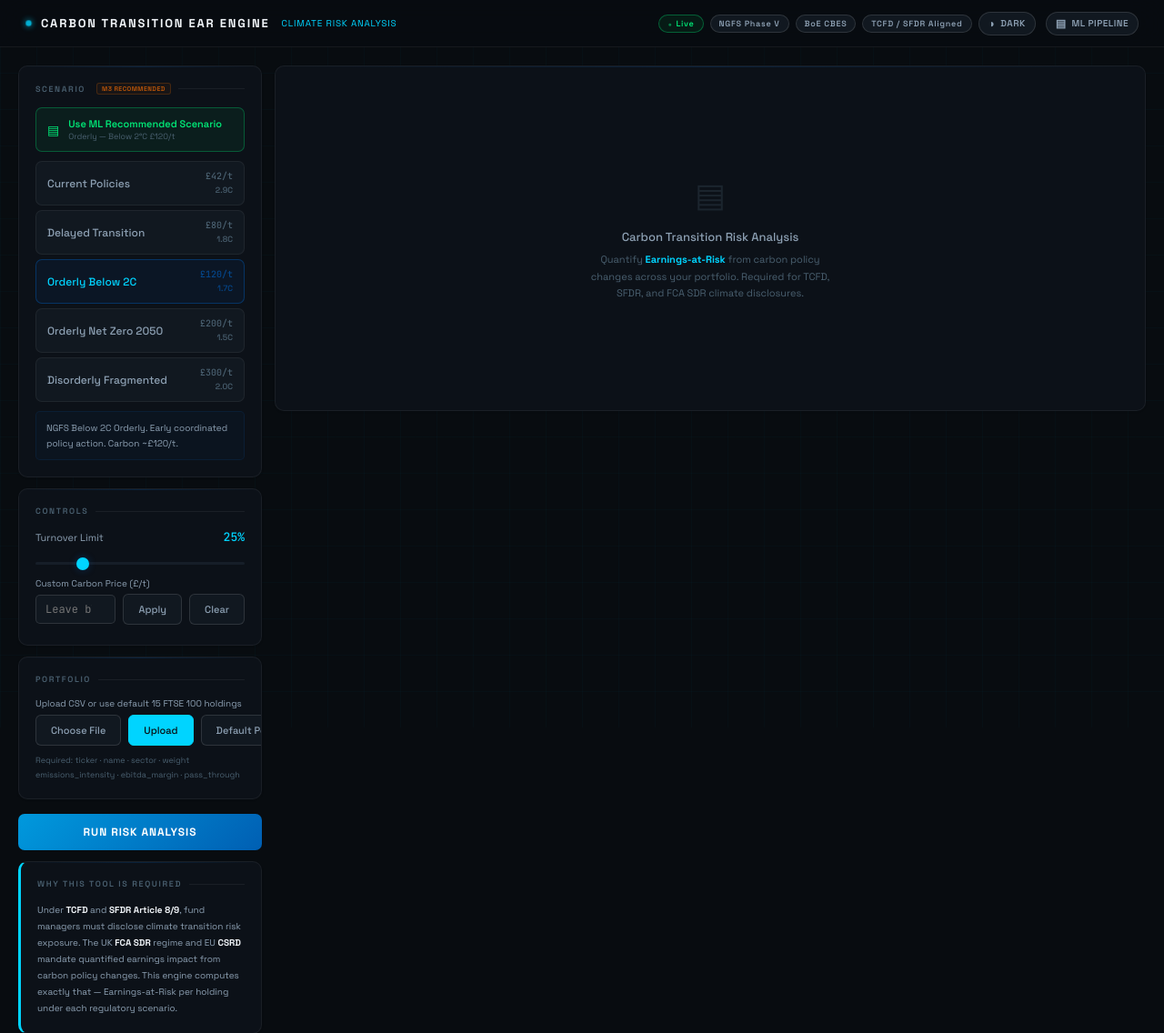
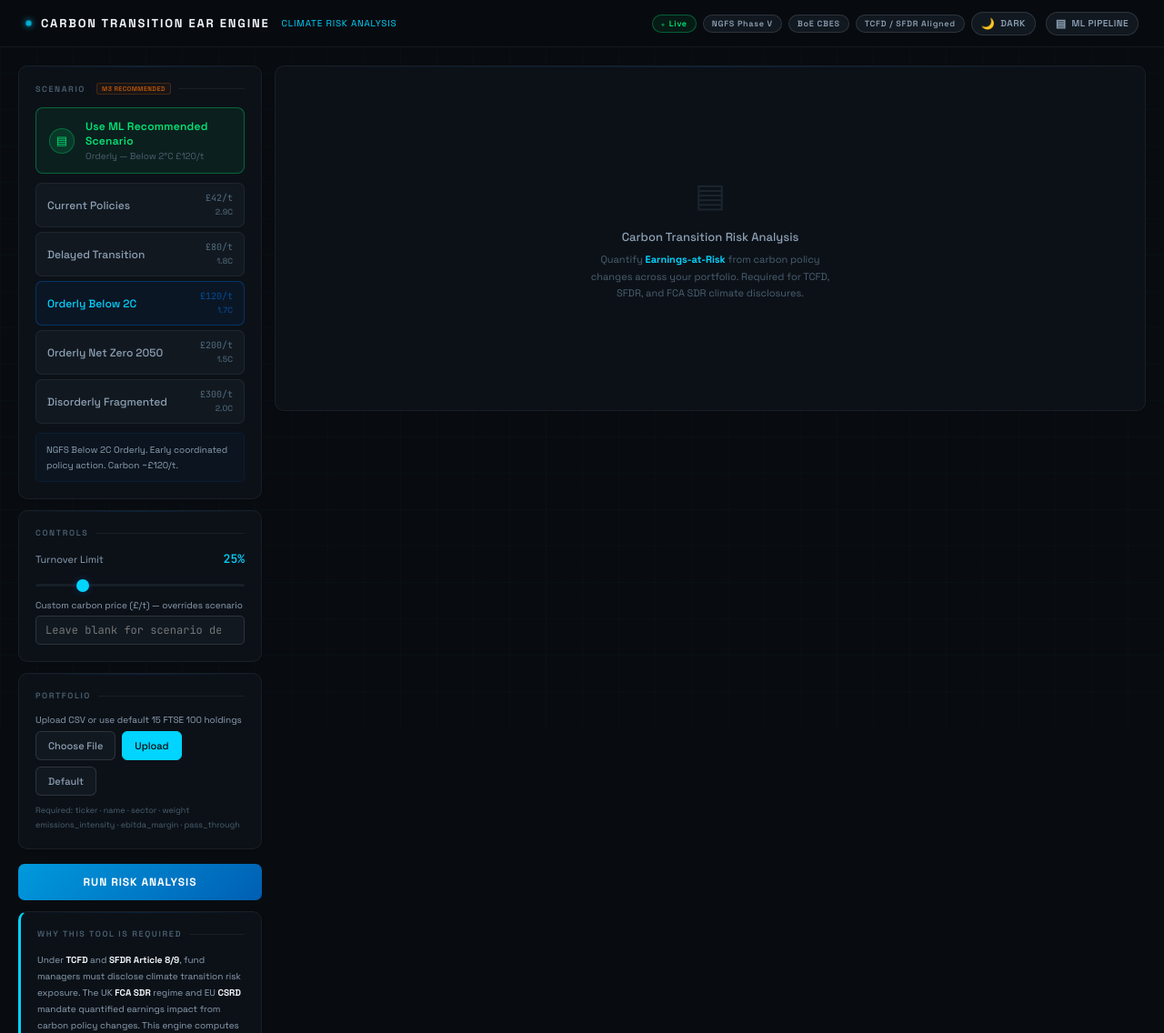
Before and after one commit to 1yr1c/ear-engine, a Flask app: page / in a window 1280 px wide. Shown: the top 1136 px of the page at 91% size. Run offline with Flask 3, Linux system fonts and the light colour scheme; parts of the project's set-up code (start-up, migrations or seed data) failed here and were passed over; some web fonts are replaced.

Commit message:
fix button overflow, shorten Default label, green HMM dot on ml_ready

```diff
--- a/templates/index.html
+++ b/templates/index.html
@@ -56,9 +56,9 @@
     input[type=number]{width:100%;background:var(--bg2);border:1px solid var(--border2);border-radius:5px;color:var(--text);font-family:'JetBrains Mono',monospace;font-size:12px;padding:7px 10px}
     input[type=number]:focus{outline:1px solid var(--accent)}
     /* UPLOAD */
-    .upload-row{display:flex;gap:8px;margin-top:6px;flex-wrap:nowrap}
+    .upload-row{display:flex;gap:7px;margin-top:6px;flex-wrap:wrap}
     .upload-row input[type=file]{display:none}
-    .btnx{background:var(--bg2);border:1px solid var(--border2);border-radius:6px;color:var(--text2);font-family:inherit;font-size:11px;font-weight:500;padding:9px 16px;cursor:pointer;white-space:nowrap;transition:all .15s;flex-shrink:0}
+    .btnx{background:var(--bg2);border:1px solid var(--border2);border-radius:6px;color:var(--text2);font-family:inherit;font-size:11px;font-weight:500;padding:8px 13px;cursor:pointer;white-space:nowrap;transition:all .15s;flex-shrink:0}
     .btnx:hover{border-color:var(--accent);color:var(--accent)}
     .btnx.primary{background:var(--accent);border-color:var(--accent);color:#fff}
     html.dark .btnx.primary{color:#080c10}
@@ -70,15 +70,15 @@
     .run-btn:hover{transform:translateY(-1px);box-shadow:0 6px 24px rgba(0,130,220,.35)}
     .run-btn:disabled{opacity:.35;cursor:not-allowed;transform:none;box-shadow:none}
     /* HMM RECOMMENDED BUTTON */
-    .hmm-rec-btn{width:100%;display:flex;align-items:center;gap:10px;padding:10px 12px;background:rgba(10,124,76,.07);border:1px solid rgba(10,124,76,.35);border-radius:7px;cursor:pointer;font-family:inherit;text-align:left;transition:all .18s;margin-bottom:8px}
-    .hmm-rec-btn:hover{background:rgba(10,124,76,.13);border-color:rgba(10,124,76,.6)}
-    html.dark .hmm-rec-btn{background:rgba(0,230,118,.06);border-color:rgba(0,230,118,.3)}
-    html.dark .hmm-rec-btn:hover{background:rgba(0,230,118,.11);border-color:rgba(0,230,118,.55)}
-    .hmm-rec-icon{font-size:14px;flex-shrink:0;color:#0a7c4c;line-height:1}
-    html.dark .hmm-rec-icon{color:#00e676}
-    .hmm-rec-label{display:block;font-size:11px;font-weight:600;color:#0a7c4c}
+    .hmm-rec-btn{width:100%;display:flex;align-items:center;gap:12px;padding:12px 14px;background:rgba(10,124,76,.08);border:1.5px solid rgba(10,124,76,.4);border-radius:8px;cursor:pointer;font-family:inherit;text-align:left;transition:all .18s}
+    .hmm-rec-btn:hover{background:rgba(10,124,76,.14);border-color:rgba(10,124,76,.7)}
+    html.dark .hmm-rec-btn{background:rgba(0,230,118,.07);border-color:rgba(0,230,118,.35)}
+    html.dark .hmm-rec-btn:hover{background:rgba(0,230,118,.13);border-color:rgba(0,230,118,.6)}
+    .hmm-rec-icon{width:28px;height:28px;border-radius:50%;background:rgba(10,124,76,.15);border:1px solid rgba(10,124,76,.3);display:flex;align-items:center;justify-content:center;font-size:13px;flex-shrink:0;color:#0a7c4c}
+    html.dark .hmm-rec-icon{background:rgba(0,230,118,.12);border-color:rgba(0,230,118,.3);color:#00e676}
+    .hmm-rec-label{display:block;font-size:12px;font-weight:600;color:#0a7c4c;letter-spacing:.02em}
     html.dark .hmm-rec-label{color:#00e676}
-    .hmm-rec-sub{display:block;font-size:9px;color:var(--text3);margin-top:1px}
+    .hmm-rec-sub{display:block;font-size:10px;color:var(--text3);margin-top:2px}
     /* FORMULA */
     .formula{background:var(--bg2);border:1px solid var(--border);border-radius:7px;padding:12px 14px;font-family:'JetBrains Mono',monospace;font-size:10px;color:var(--text3);line-height:2.1;margin-top:4px}
     .formula .op{color:var(--accent);margin:0 3px}
@@ -184,22 +184,6 @@
     .ai-badge::before{content:'◆';font-size:6px}
     .memo-body{font-family:'Instrument Serif',Georgia,serif;font-size:15px;line-height:1.95;color:var(--text2);white-space:pre-wrap}
     .disclaimer{font-size:9px;color:var(--text3);margin-top:14px;padding-top:12px;border-top:1px solid var(--border);line-height:1.7;font-style:italic}
-    /* CHAT */
-    .chat-msg{display:flex;gap:10px;align-items:flex-start}
-    .chat-msg.user{flex-direction:row-reverse}
-    .chat-bubble{padding:9px 13px;border-radius:10px;font-size:12px;line-height:1.6;max-width:85%}
-    .chat-msg.user .chat-bubble{background:var(--accent);color:#fff;border-radius:10px 10px 2px 10px}
-    html.dark .chat-msg.user .chat-bubble{color:#080c10}
-    .chat-msg.ai .chat-bubble{background:var(--bg2);color:var(--text);border:1px solid var(--border);border-radius:10px 10px 10px 2px}
-    .chat-avatar{width:24px;height:24px;border-radius:50%;display:flex;align-items:center;justify-content:center;font-size:10px;flex-shrink:0;margin-top:2px;font-weight:700}
-    .chat-msg.user .chat-avatar{background:var(--accent);color:#fff}
-    html.dark .chat-msg.user .chat-avatar{color:#080c10}
-    .chat-msg.ai .chat-avatar{background:var(--bg3);color:var(--text3);border:1px solid var(--border)}
-    .chat-typing{display:flex;gap:4px;padding:12px 14px;background:var(--bg2);border:1px solid var(--border);border-radius:10px 10px 10px 2px}
-    .chat-typing span{width:6px;height:6px;border-radius:50%;background:var(--text3);animation:chatdot .9s infinite}
-    .chat-typing span:nth-child(2){animation-delay:.15s}
-    .chat-typing span:nth-child(3){animation-delay:.3s}
-    @keyframes chatdot{0%,60%,100%{transform:translateY(0)}30%{transform:translateY(-5px)}}
     /* ML INLINE BADGES */
     .ml-badge{display:inline-flex;align-items:center;gap:3px;font-size:7px;font-weight:700;letter-spacing:.06em;padding:1px 5px;border-radius:3px;vertical-align:middle;margin-left:4px;border:1px solid}
     .ml-badge.m1{color:#0066cc;border-color:rgba(0,102,204,.3);background:rgba(0,102,204,.07)}
@@ -345,13 +329,8 @@
         <div class="ptitle">Controls</div>
         <div class="sl-hdr"><label>Turnover Limit</label><span class="sl-val" id="tv">25%</span></div>
         <input type="range" id="tslider" min="5" max="100" step="5" value="25" oninput="document.getElementById('tv').textContent=this.value+'%'">
-        <label class="ilabel">Custom Carbon Price (£/t)</label>
-        <div style="display:flex;gap:8px;align-items:center">
-          <input type="number" id="cc" placeholder="Leave blank for scenario default" min="1" max="1000" style="flex:1">
-          <button class="btnx" onclick="applyCarbonOverride()" title="Apply custom carbon price">Apply</button>
-          <button class="btnx" onclick="clearCarbonOverride()" title="Clear override">Clear</button>
-        </div>
-        <div id="cc-status" style="font-size:9px;color:var(--text3);margin-top:4px"></div>
+        <label class="ilabel">Custom carbon price (£/t) — overrides scenario</label>
+        <input type="number" id="cc" placeholder="Leave blank for scenario default" min="1" max="1000">
       </div>
 
       <div class="panel">
@@ -361,7 +340,7 @@
           <input type="file" id="pf" accept=".csv">
           <button class="btnx" onclick="document.getElementById('pf').click()">Choose File</button>
           <button class="btnx primary" onclick="doUpload()">Upload</button>
-          <button class="btnx" onclick="doReset()">Default Portfolio</button>
+          <button class="btnx" onclick="doReset()">Default</button>
         </div>
         <div id="ustatus"></div>
         <div id="file-chosen" style="font-size:10px;color:var(--text3);margin-top:4px"></div>
@@ -531,17 +510,6 @@
             <div class="ai-badge">AI-ASSISTED — NOT INVESTMENT ADVICE</div>
             <div class="memo-body" id="memo">—</div>
             <div class="disclaimer">Generated by Claude Sonnet (Anthropic) from deterministic model outputs only. No numerical values are produced or modified by AI. Not investment advice. Financial sector holdings may understate risk due to Scope 3 financed emissions exclusion.</div>
-
-            <!-- CHAT -->
-            <div id="chat-wrap" style="display:none;margin-top:20px;border-top:1px solid var(--border);padding-top:16px">
-              <div class="ptitle">Ask the Analyst</div>
-              <div id="chat-messages" style="display:flex;flex-direction:column;gap:10px;margin-bottom:12px;max-height:320px;overflow-y:auto"></div>
-              <div style="display:flex;gap:8px">
-                <input type="text" id="chat-input" placeholder="e.g. Why is Shell so high? What happens at £300/t?" style="flex:1;background:var(--bg2);border:1px solid var(--border2);border-radius:6px;color:var(--text);font-family:inherit;font-size:12px;padding:9px 12px" onkeydown="if(event.key==='Enter')sendChat()">
-                <button onclick="sendChat()" class="btnx primary" style="padding:9px 18px;font-weight:600">Send</button>
-              </div>
-              <div style="font-size:8px;color:var(--text3);margin-top:6px">Claude has full context of your portfolio analysis. Not investment advice.</div>
-            </div>
           </div>
         </div>
       </div>
@@ -660,7 +628,7 @@ function toggleTheme(){
   const html=document.documentElement;
   const dark=html.classList.toggle("dark");
   const btn=document.getElementById("theme-btn");
-  btn.querySelector(".ti").textContent=dark?"◑":"◑";
+  btn.querySelector(".ti").textContent=dark?"🌙":"☀";
   btn.querySelector("#theme-label").textContent=dark?"DARK":"LIGHT";
   localStorage.setItem("theme",dark?"dark":"light");
   // Redraw SVGs with correct colours
@@ -691,21 +659,22 @@ function toggleTheme(){
     document.documentElement.classList.add("dark");
     window.addEventListener("DOMContentLoaded",()=>{
       const btn=document.getElementById("theme-btn");
-      if(btn){btn.querySelector(".ti").textContent="◑";btn.querySelector("#theme-label").textContent="DARK";}
+      if(btn){btn.querySelector(".ti").textContent="🌙";btn.querySelector("#theme-label").textContent="DARK";}
     });
   }
 })();
 const fmt=(v,d=1)=>v==null?"—":v.toFixed(d);
 let sel="netzero",custPort=null,lastData=null,expandedRow=null,hmmScenarioId=null;
-let carbonOverride=null;
-let chatHistory=[];
 
 // Poll /ml/status until ml_ready — updates dot, button, and scenario as soon as ML completes
 function applyMLStatus(d){
   if(!d.ml_active) return;
   const hmm=d.detected_scenario;
   const dot=document.getElementById("hmm-dot");
-  if(hmm&&hmm.source!=="fallback"){
+  // Go green when ML is ready, regardless of whether HMM used fallback
+  if(d.ml_ready){
+    dot.classList.remove("fallback");dot.classList.add("active");
+  } else if(hmm&&hmm.source!=="fallback"){
     dot.classList.remove("fallback");dot.classList.add("active");
   }
   if(hmm&&hmm.id){
@@ -875,9 +844,10 @@ async function runAnalysis(){
   document.getElementById("placeholder").style.display="none";
   document.getElementById("err-box").classList.remove("visible");
   const turn=parseInt(document.getElementById("tslider").value)/100;
+  const cc=document.getElementById("cc").value;
   const body={scenario_id:sel,turnover_limit:turn};
   if(custPort)body.portfolio=custPort;
-  if(carbonOverride)body.custom_carbon=carbonOverride;
+  if(cc)body.custom_carbon=parseInt(cc);
   try{
     const r=await fetch("/analyse",{method:"POST",headers:{"Content-Type":"application/json"},body:JSON.stringify(body)});
     const d=await r.json();
@@ -1025,11 +995,8 @@ function render(data){
     </tr>`;
   }).join("");
 
-  // MEMO + CHAT
+  // MEMO
   document.getElementById("memo").textContent=data.memo||"Memo unavailable.";
-  document.getElementById("chat-wrap").style.display="block";
-  document.getElementById("chat-messages").innerHTML="";
-  chatHistory=[];
 
   document.getElementById("results").classList.add("visible");
   document.getElementById("results").scrollIntoView({behavior:"smooth",block:"start"});
@@ -1052,66 +1019,6 @@ function toggleRow(ticker,row){
   }else{expandedRow=null;}
 }
 
-function applyCarbonOverride(){
-  const val=parseInt(document.getElementById("cc").value);
-  const st=document.getElementById("cc-status");
-  if(!val||val<1||val>1000){st.textContent="Enter a value between 1 and 1000";return;}
-  carbonOverride=val;
-  st.textContent="Override active: £"+val+"/t — will apply on next Run";
-  st.style.color="var(--accent)";
-}
-function clearCarbonOverride(){
-  carbonOverride=null;
-  document.getElementById("cc").value="";
-  const st=document.getElementById("cc-status");
-  st.textContent="Override cleared — scenario default will be used";
-  st.style.color="var(--text3)";
-}
-
-function sendChat(){
-  const input=document.getElementById("chat-input");
-  const msg=input.value.trim();
-  if(!msg||!lastData) return;
-  input.value="";
-  const box=document.getElementById("chat-messages");
-  chatHistory.push({role:"user",content:msg});
-  box.innerHTML+=`<div class="chat-msg user"><div class="chat-avatar">You</div><div class="chat-bubble">${msg}</div></div>`;
-  const typingId="typing-"+Date.now();
-  box.innerHTML+=`<div class="chat-msg ai" id="${typingId}"><div class="chat-avatar">AI</div><div class="chat-typing"><span></span><span></span><span></span></div></div>`;
-  box.scrollTop=box.scrollHeight;
-  const ctx={
-    scenario:lastData.original.scenario,
-    carbon_price:lastData.original.carbon_price,
-    portfolio_ear:(lastData.original.portfolio_ear*100).toFixed(2),
-    optimised_ear:(lastData.optimised.portfolio_ear*100).toFixed(2),
-    ear_reduction:lastData.ear_reduction_pct,
-    holdings:lastData.original.holdings.map(h=>({
-      ticker:h.ticker,sector:h.sector,
-      weight:(h.weight*100).toFixed(1),
-      eps_impact:(h.eps_impact*100).toFixed(1),
-      emissions_intensity:(h.emis_used??h.emissions_intensity)?.toFixed(3),
-      pass_through:(h.pass_through_used*100).toFixed(0),
-    })),
-    trades:lastData.trades.filter(t=>t.direction!=="HOLD").map(t=>({ticker:t.ticker,direction:t.direction,from:(t.weight_from*100).toFixed(1),to:(t.weight_to*100).toFixed(1)})),
-    memo:document.getElementById("memo").textContent,
-  };
-  fetch("/chat",{method:"POST",headers:{"Content-Type":"application/json"},body:JSON.stringify({message:msg,history:chatHistory.slice(0,-1),context:ctx})})
-  .then(r=>{if(!r.ok||!r.headers.get("content-type")?.includes("application/json"))throw new Error("no json");return r.json();})
-  .then(d=>{
-    document.getElementById(typingId)?.remove();
-    const reply=d.reply||"[No response]";
-    chatHistory.push({role:"assistant",content:reply});
-    if(chatHistory.length>20)chatHistory=chatHistory.slice(-20);
-    box.innerHTML+=`<div class="chat-msg ai"><div class="chat-avatar">AI</div><div class="chat-bubble">${reply.replace(/\n/g,"<br>")}</div></div>`;
-    box.scrollTop=box.scrollHeight;
-  })
-  .catch(()=>{
-    document.getElementById(typingId)?.remove();
-    box.innerHTML+=`<div class="chat-msg ai"><div class="chat-avatar">AI</div><div class="chat-bubble" style="color:var(--red)">Chat unavailable — check API key.</div></div>`;
-    box.scrollTop=box.scrollHeight;
-  });
-}
-
 async function doUpload(){
   const file=document.getElementById("pf").files[0],st=document.getElementById("ustatus");
   if(!file){st.textContent="No file selected.";st.className="uerr";return;}
```
